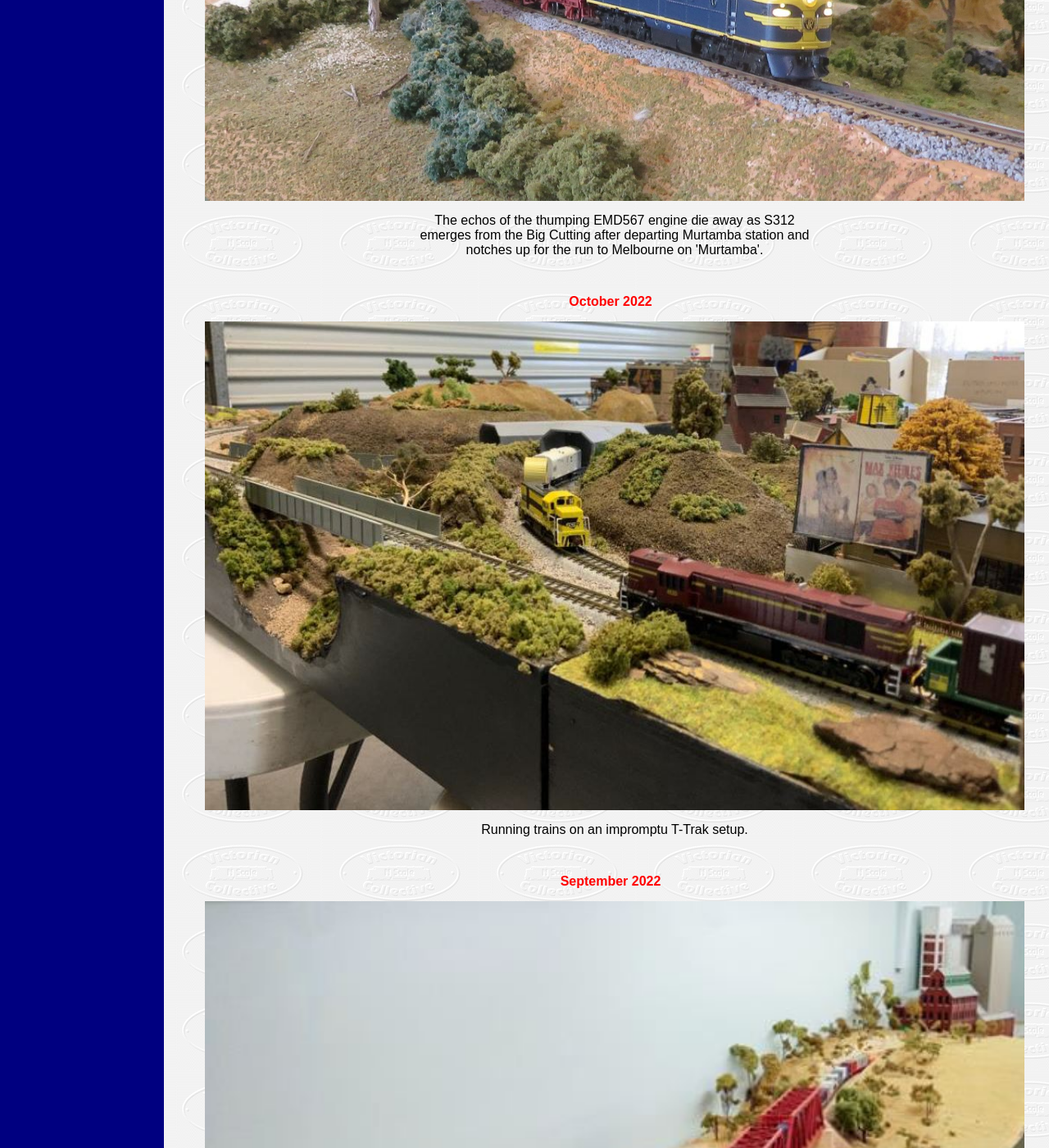
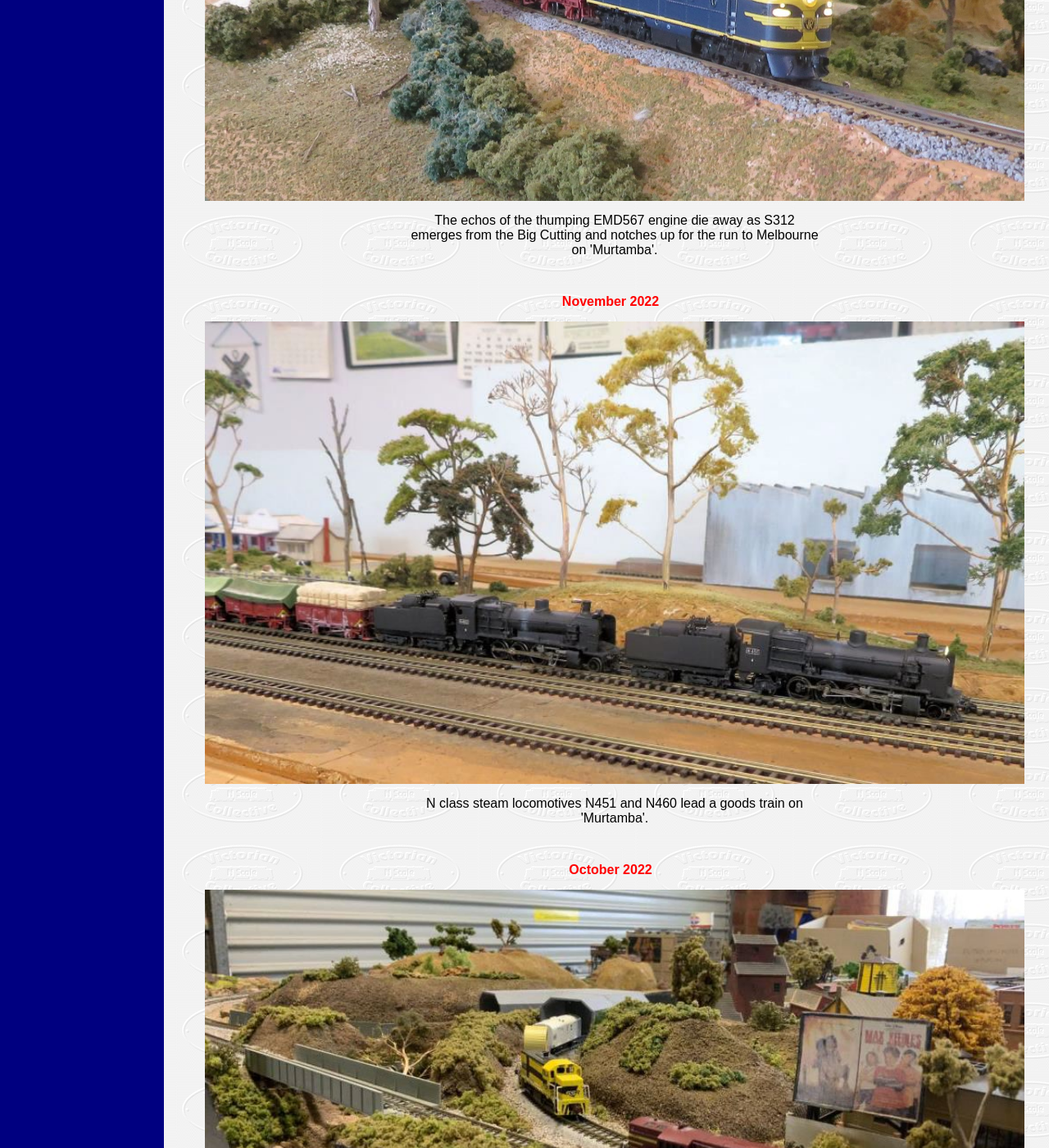
Before and after one commit to vnsc/vnsc.github.io, a Jekyll site: the page built from photo-of-the-month.htm, in a window 1280 px wide and 1400 px high, scrolled down 519 px. Shown: the whole window at 82% size. Built offline with Jekyll 4.4.1, drawn with Linux system fonts in a browser that asks for light colours.

Commit message:
Update for December 2022

```diff
--- a/_posts/2022-11-01-photo.html
+++ b/_posts/2022-11-01-photo.html
@@ -6,4 +6,4 @@
 
 <img src="/images/photo-of-the-month/2022-11.jpg">
 
-<p>The echos of the thumping EMD567 engine die away as S312 emerges from the Big Cutting after departing Murtamba station and notches up for the run to Melbourne on 'Murtamba'.<p>
+<p>N class steam locomotives N451 and N460 lead a goods train on 'Murtamba'.<p>
```
Also changed, not shown: _posts/2022-12-01-meeting.md (added, +7 -0 lines), _posts/2022-12-01-photo.html (added, +9 -0 lines), images/photo-of-the-month/2022-11.jpg, images/photo-of-the-month/2022-12.jpg (added).
